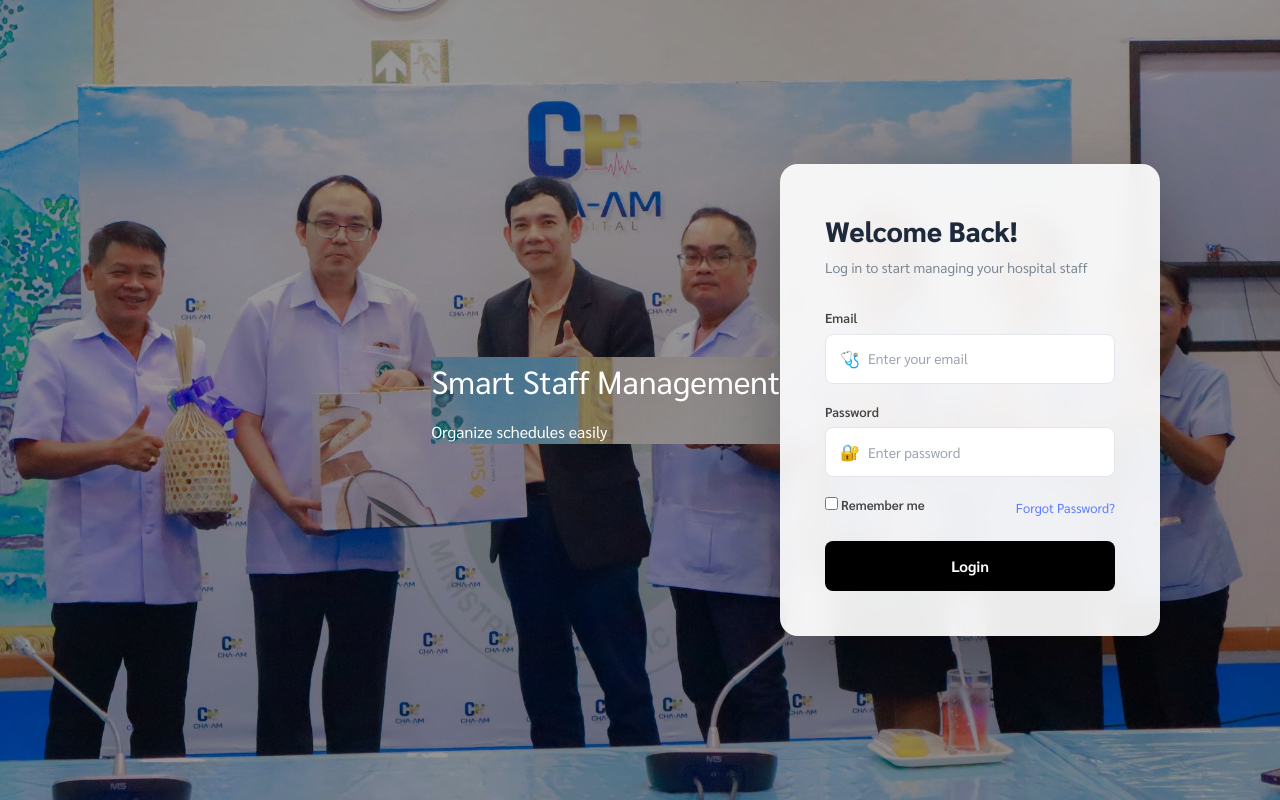
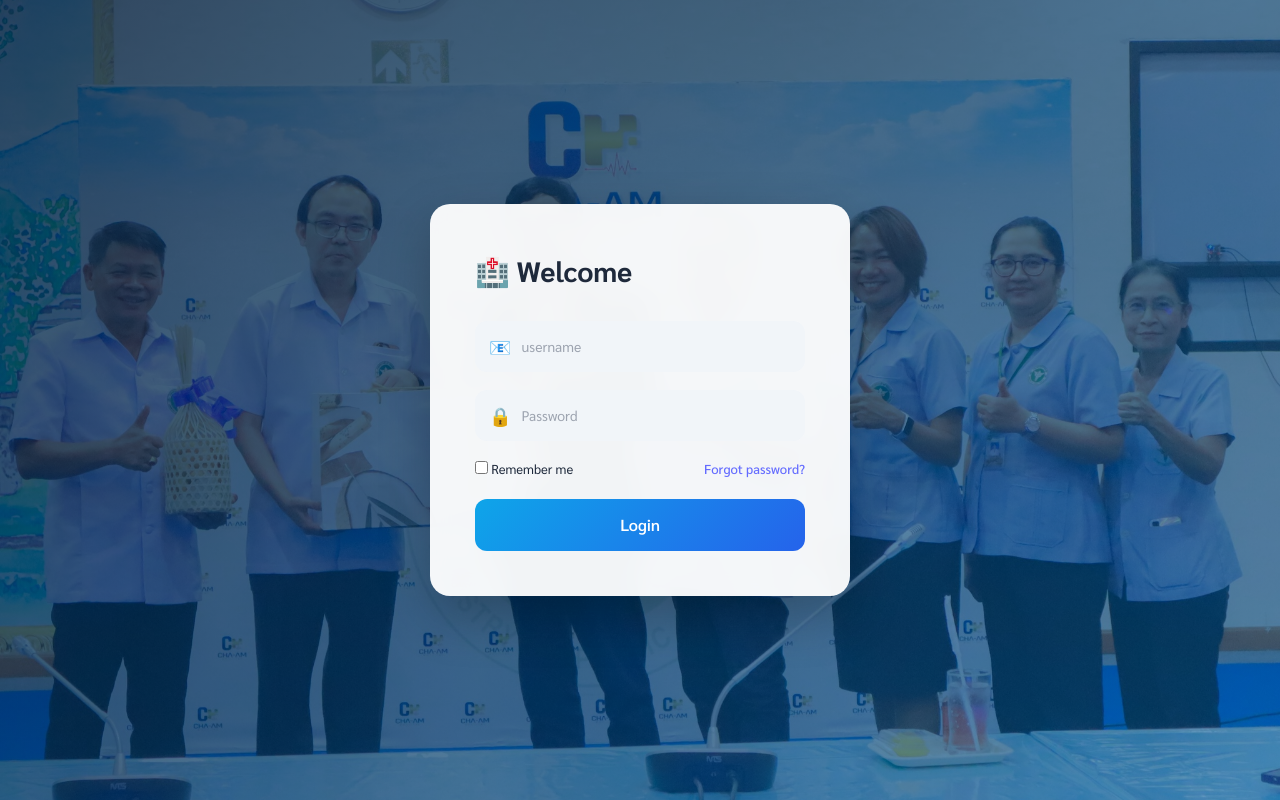
Before and after one commit to wannisa1891-source/1, a Vue app in the folder frontend/: page / in a window 1280 px wide. Built offline with nearby package versions, Linux system fonts and the light colour scheme.

Commit message:
แก้รอบ2

```diff
--- a/frontend/src/components/Login.vue
+++ b/frontend/src/components/Login.vue
@@ -1,59 +1,37 @@
 <template>
-  <div class="split-container":style="{
-    backgroundImage: `url(${slides[currentSlide].image})`
-  }"
-  >
-
-    <!-- ฝั่งซ้าย (Slide Banner) -->
-    <div
-      class="left-panel"
-      :style="{
-        backgroundImage: `url(${slides[currentSlide].image})`
-      }"
-    >
-      <div class="overlay"></div>
-
-      <div class="left-content">
-        <h1>{{ slides[currentSlide].title }}</h1>
-        <p>{{ slides[currentSlide].desc }}</p>
-      </div>
-    </div>
-
-    <!-- ฝั่งขวา -->
-    <div class="right-panel">
+ <div class="login-page">
 
   <div class="login-card">
 
-    <h2 class="welcome-title">Welcome Back!</h2>
-    <p class="welcome-sub">
-      Log in to start managing your hospital staff
-    </p>
-
-    <label>Email</label>
-    <div class="input-group">
-      <span class="icon">🩺</span>
-      <input v-model="username" placeholder="Enter your email">
+    <div class="login-title">
+      🏥 Welcome
     </div>
 
-    <label>Password</label>
     <div class="input-group">
-      <span class="icon">🔐</span>
-      <input v-model="password" type="password" placeholder="Enter password">
+      <span class="icon">📧</span>
+      <input placeholder="username">
     </div>
 
-    <div class="login-options">
-      <label class="remember">
+    <div class="input-group">
+      <span class="icon">🔒</span>
+      <input type="password" placeholder="Password">
+    </div>
+
+    <div class="options">
+      <label>
         <input type="checkbox"> Remember me
       </label>
-      <span class="forgot">Forgot Password?</span>
+
+      <a>Forgot password?</a>
     </div>
 
-    <button @click="handleLogin" class="login-btn">
+    <button class="login-btn">
       Login
     </button>
+
   </div>
+
 </div>
-  </div>
 </template>
 
 <script setup>
@@ -95,154 +73,157 @@ const handleLogin = () => {
 
 <style scoped>
 
-/* ===== Layout ===== */
-.split-container{
+/* ===== Page Background ===== */
+
+.login-page{
   height:100vh;
   width:100%;
 
   display:flex;
   align-items:center;
-  justify-content:flex-end;
+  justify-content:center;
 
   background-size:cover;
   background-position:center;
-  background-repeat:no-repeat;
+
+  animation: slideBg 15s infinite;
 }
 
-/* ===== Left Slide ===== */
+@keyframes slideBg{
 
+  0%{
+    background-image:url("/src/assets/1.jpg");
+  }
 
-.overlay {
-  position: absolute;
-  inset: 0;
-  background: rgba(0,0,0,0.4);
+  33%{
+    background-image:url("/src/assets/2.jpg");
+  }
+
+  66%{
+    background-image:url("/src/assets/3.jpg");
+  }
+
+  100%{
+    background-image:url("/src/assets/4.jpg");
+  }
+
 }
 
-.left-content {
-  position: relative;
-  color: white;
-  text-align: left;
-  max-width: 400px;
-  z-index: 2;
+/* overlay */
+
+.login-page::before{
+  content:"";
+  position:absolute;
+  inset:0;
+
+  background:linear-gradient(
+    135deg,
+    rgba(0,30,60,0.8),
+    rgba(0,90,150,0.6)
+  );
 }
 
-.left-content h1 {
-  font-size: 32px;
-  margin-bottom: 15px;
-}
-
-/* ===== Right Panel ===== */
-.right-panel{
-  width:500px;
-  display:flex;
-  justify-content:center;
-  align-items:center;
-  background:transparent;   /* สำคัญ */
-}
-
-/* Card */
+/* ===== Login Card ===== */
 
 .login-card{
   width:420px;
   padding:45px;
 
-  margin-right:120px;
+  border-radius:20px;
 
-  background:rgba(255,255,255,0.92);
-  backdrop-filter:blur(10px);
+  background:rgba(255,255,255,0.95);
 
-  border-radius:18px;
+  backdrop-filter: blur(10px);
 
   box-shadow:
-  0 30px 80px rgba(0,0,0,0.35);
+  0 20px 50px rgba(0,0,0,0.25);
+
+  position:relative;
+  z-index:2;
 }
 
-/* Title */
+/* title */
 
-.welcome-title{
+.login-title{
   font-size:28px;
-  font-weight:800;
-  margin-bottom:6px;
-}
+  font-weight:700;
 
-.welcome-sub{
-  color:#7a8894;
-  font-size:14px;
+  color:#1e293b;
   margin-bottom:30px;
 }
 
-/* Label */
-
-label{
-  font-size:13px;
-  font-weight:600;
-  margin-bottom:6px;
-  display:block;
-  color:#444;
-}
-
-/* Inputs */
+/* ===== Inputs ===== */
 
 .input-group{
   display:flex;
   align-items:center;
 
-  border:1px solid #e3e6ea;
-  border-radius:8px;
+  background:#f1f5f9;
+
+  border-radius:12px;
 
   padding:12px 14px;
   margin-bottom:18px;
 
-  background:white;
+  transition:0.2s;
+}
+
+.input-group:focus-within{
+  background:#e0f2fe;
+  border:1px solid #38bdf8;
+}
+
+.icon{
+  margin-right:10px;
+  font-size:18px;
 }
 
 .input-group input{
   border:none;
+  background:transparent;
+
   outline:none;
   width:100%;
+
   font-size:14px;
-  margin-left:8px;
 }
 
-.icon{
-  font-size:16px;
-}
+/* options */
 
-/* Options */
-
-.login-options{
+.options{
   display:flex;
   justify-content:space-between;
-  align-items:center;
+  font-size:13px;
 
-  font-size:13px;
   margin-bottom:20px;
 }
 
-.forgot{
-  color:#5b7cff;
-  cursor:pointer;
-}
-
-/* Button */
+/* login button */
 
 .login-btn{
   width:100%;
   padding:14px;
 
-  background:black;
+  border:none;
+  border-radius:12px;
+
+  background:linear-gradient(
+  135deg,
+  #0ea5e9,
+  #2563eb
+  );
+
   color:white;
-
-  border:none;
-  border-radius:8px;
-
-  font-size:15px;
-  font-weight:700;
+  font-weight:600;
 
   cursor:pointer;
+
+  transition:0.2s;
 }
 
 .login-btn:hover{
-  opacity:0.9;
+  transform:translateY(-2px);
+  box-shadow:0 10px 25px rgba(37,99,235,0.4);
 }
+
 </style>
```
